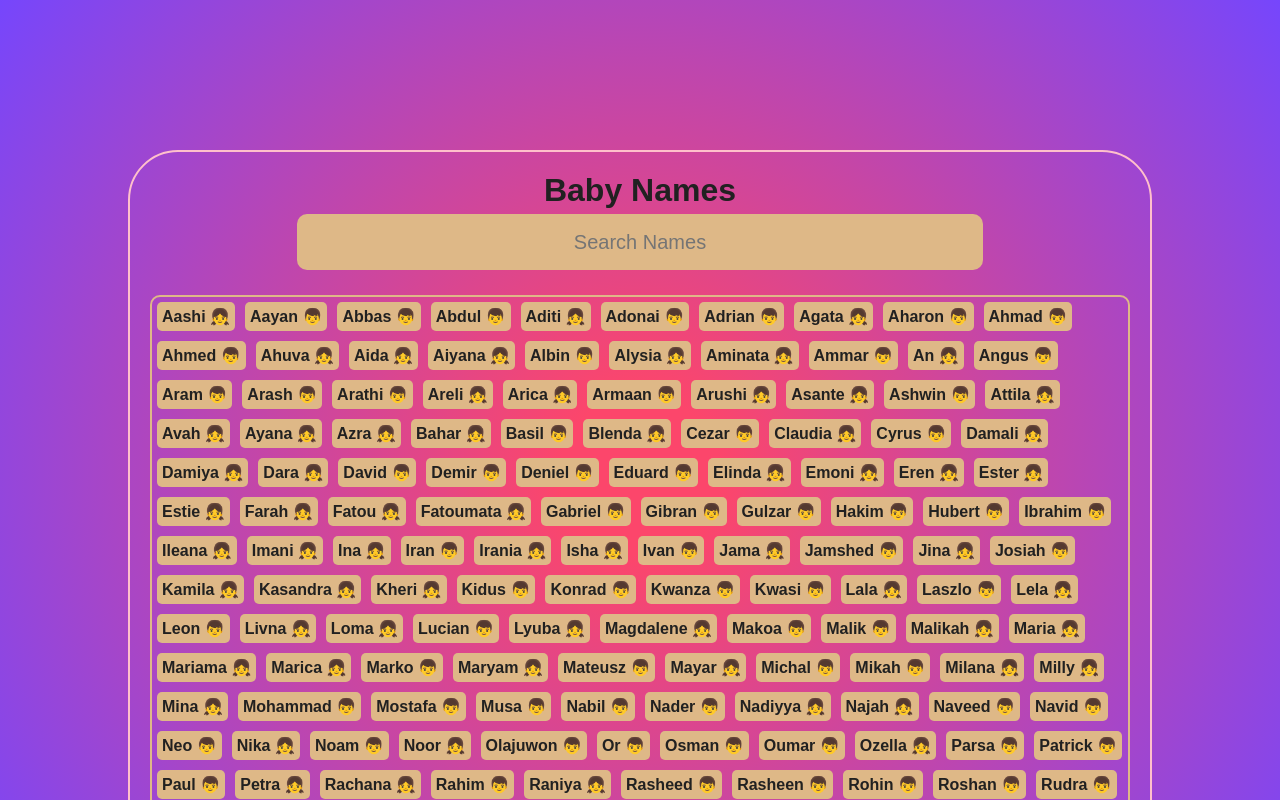
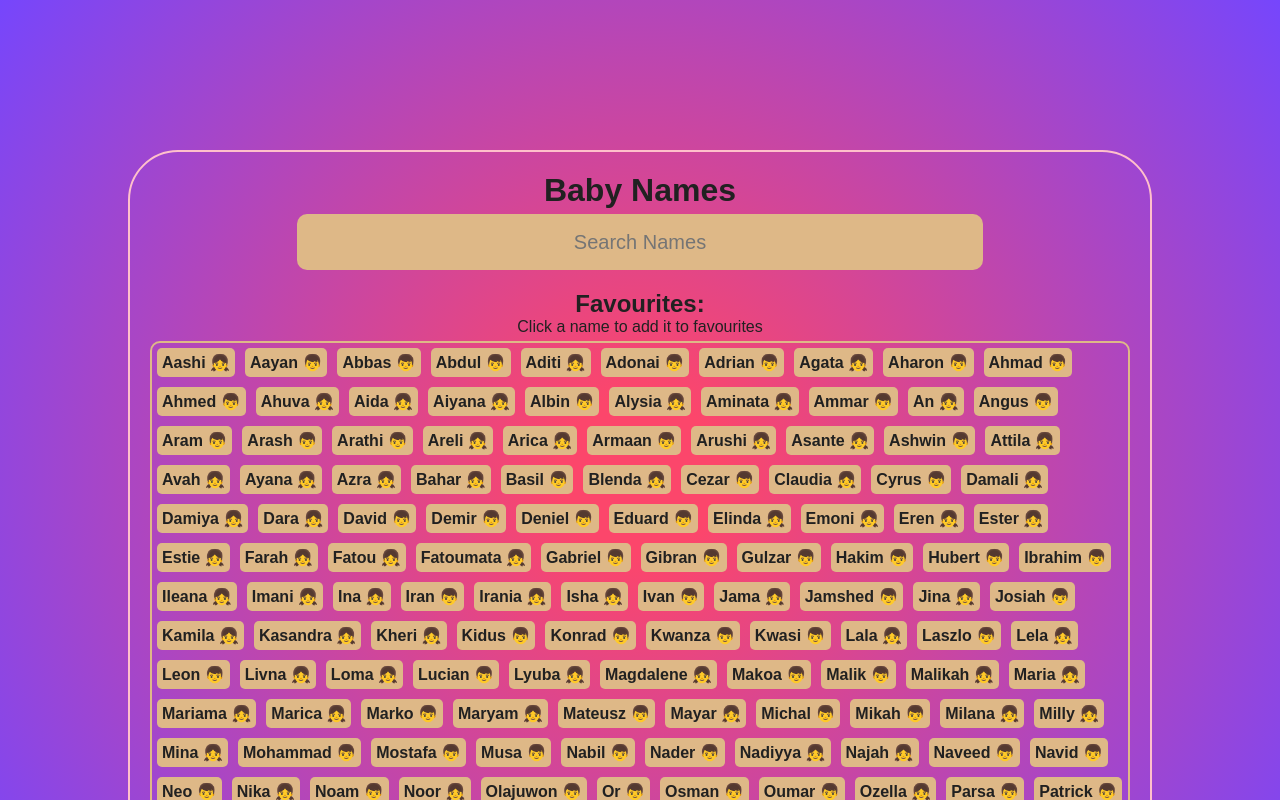
Before and after one commit to Riyaazct/baby-names-react, a React (Create React App) app: page / in a window 1280 px wide. Shown: the top 800 px of the page. Built offline with nearby package versions, Linux system fonts and the light colour scheme.

Commit message:
add text to favourites section

```diff
--- a/src/ListOfNames.css
+++ b/src/ListOfNames.css
@@ -40,3 +40,7 @@
   display: flex;
   flex-wrap: wrap;
 }
+
+.favourites_container p {
+  display: none;
+}
--- a/src/ListOfNames.js
+++ b/src/ListOfNames.js
@@ -77,7 +77,10 @@ function ListOfNames(props) {
         placeholder="Search Names"
         onChange={handleKeyPress}
       />
+
+      <h2>Favourites: </h2>
       <div className={isActive}>
+        <p>Click a name to add it to favourites</p>
         {favourite
           .sort((a, b) => (a.name > b.name ? 1 : -1))
           .map(({ name, sex, id }, index) => (
```
